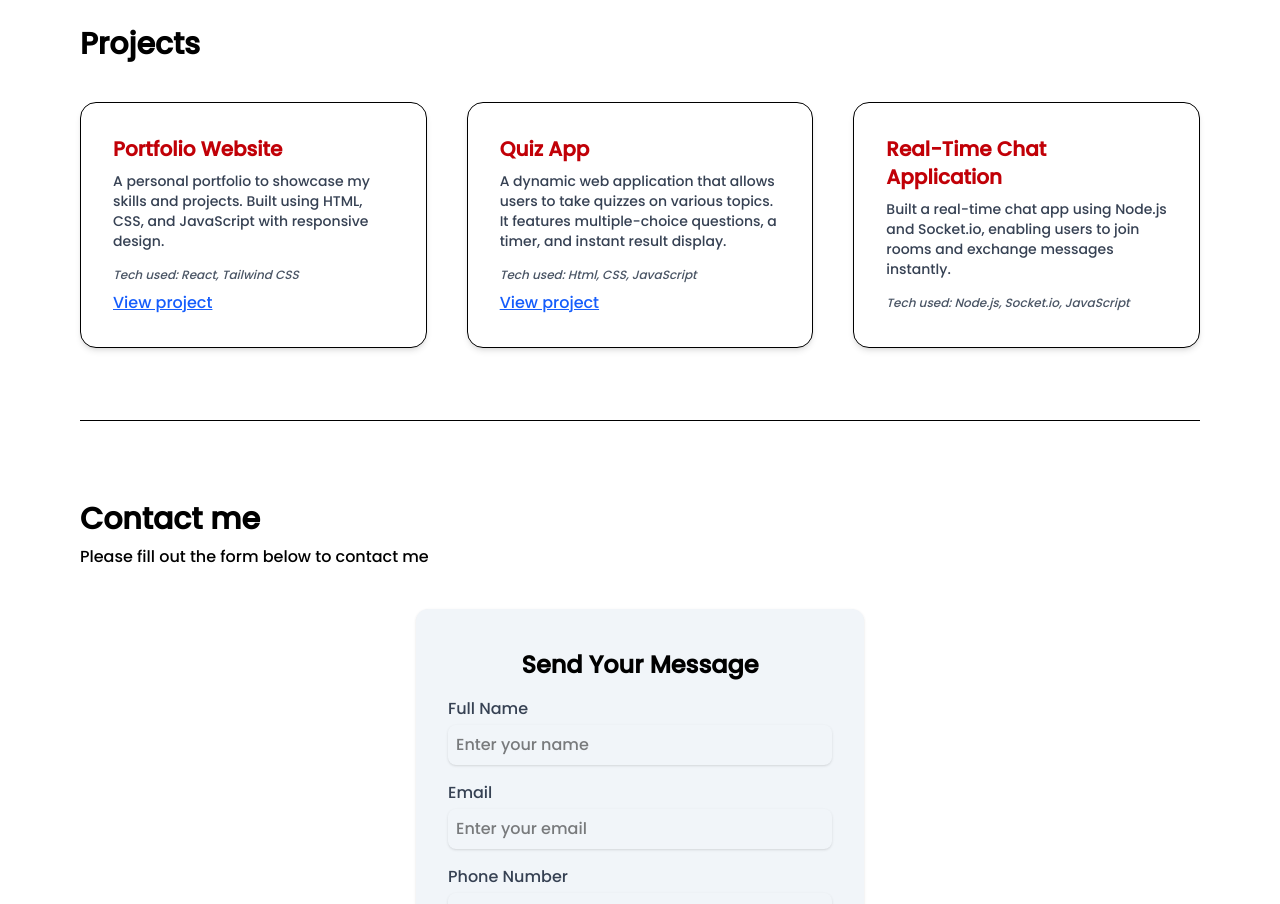
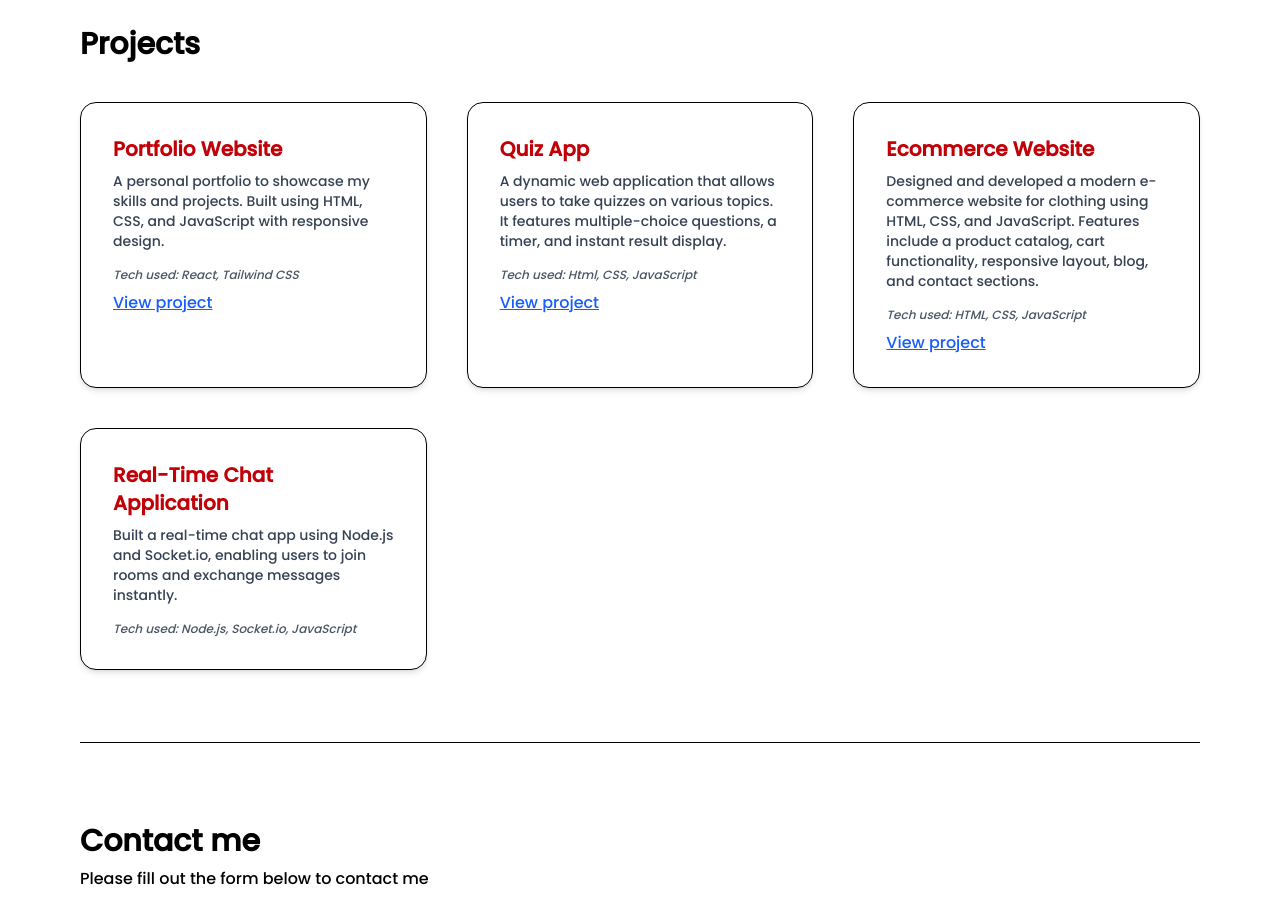
Before and after one commit to Snehaa-kumari/Portfolio, a React (Vite) app: page / in a window 1280 px wide. Shown: the part 1640-2544 px from the top of the page. Built offline with nearby package versions, Linux system fonts and the light colour scheme.

Commit message:
Project added!

```diff
--- a/src/components/Projects.jsx
+++ b/src/components/Projects.jsx
@@ -15,6 +15,13 @@ export default function Projects() {
         'A dynamic web application that allows users to take quizzes on various topics. It features multiple-choice questions, a timer, and instant result display.',
       tech: ['Html', 'CSS', 'JavaScript'],
       link: "https://warm-stroopwafel-84f8f7.netlify.app/"
+    },
+    {
+      title: 'Ecommerce Website',
+      description:
+        'Designed and developed a modern e-commerce website for clothing using HTML, CSS, and JavaScript. Features include a product catalog, cart functionality, responsive layout, blog, and contact sections.',
+      tech: ['HTML', 'CSS', 'JavaScript'],
+      link: "https://extraordinary-taiyaki-c1434d.netlify.app/"
     },
     {
       title: 'Real-Time Chat Application',
```
